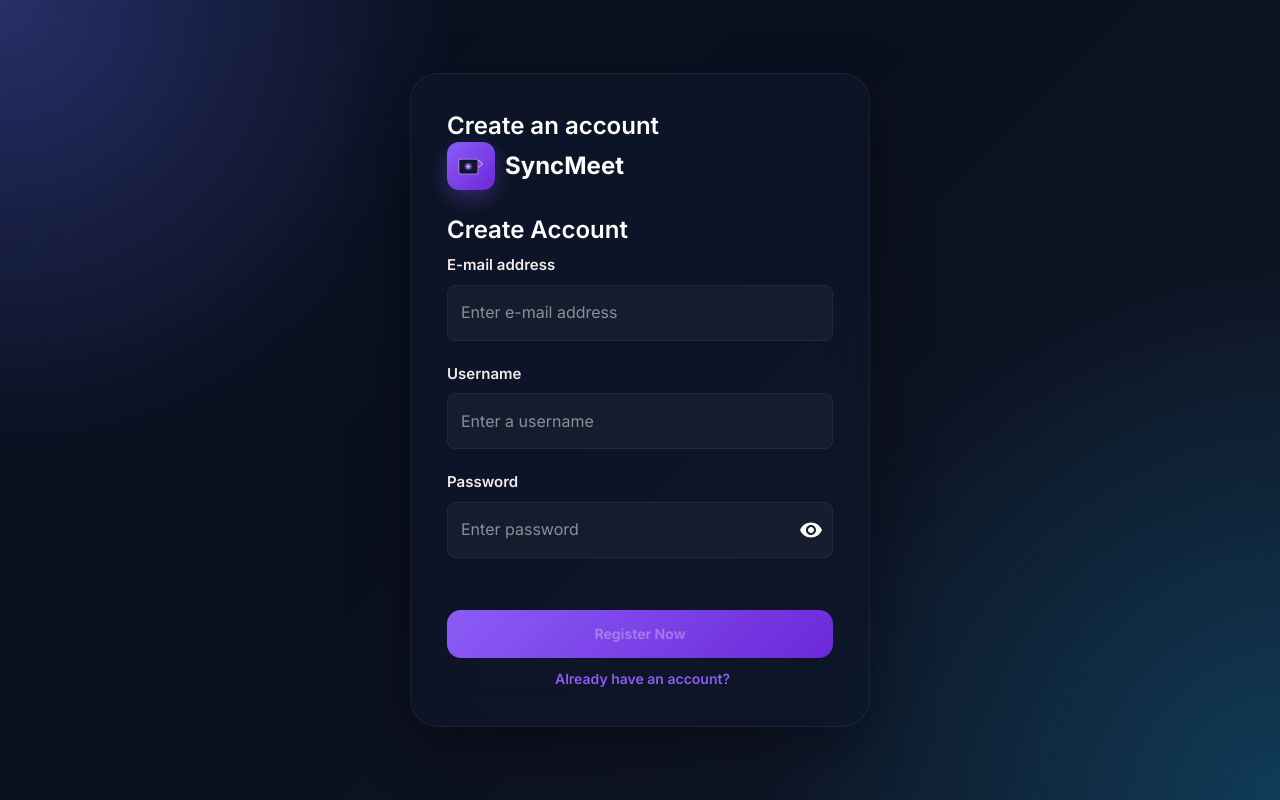
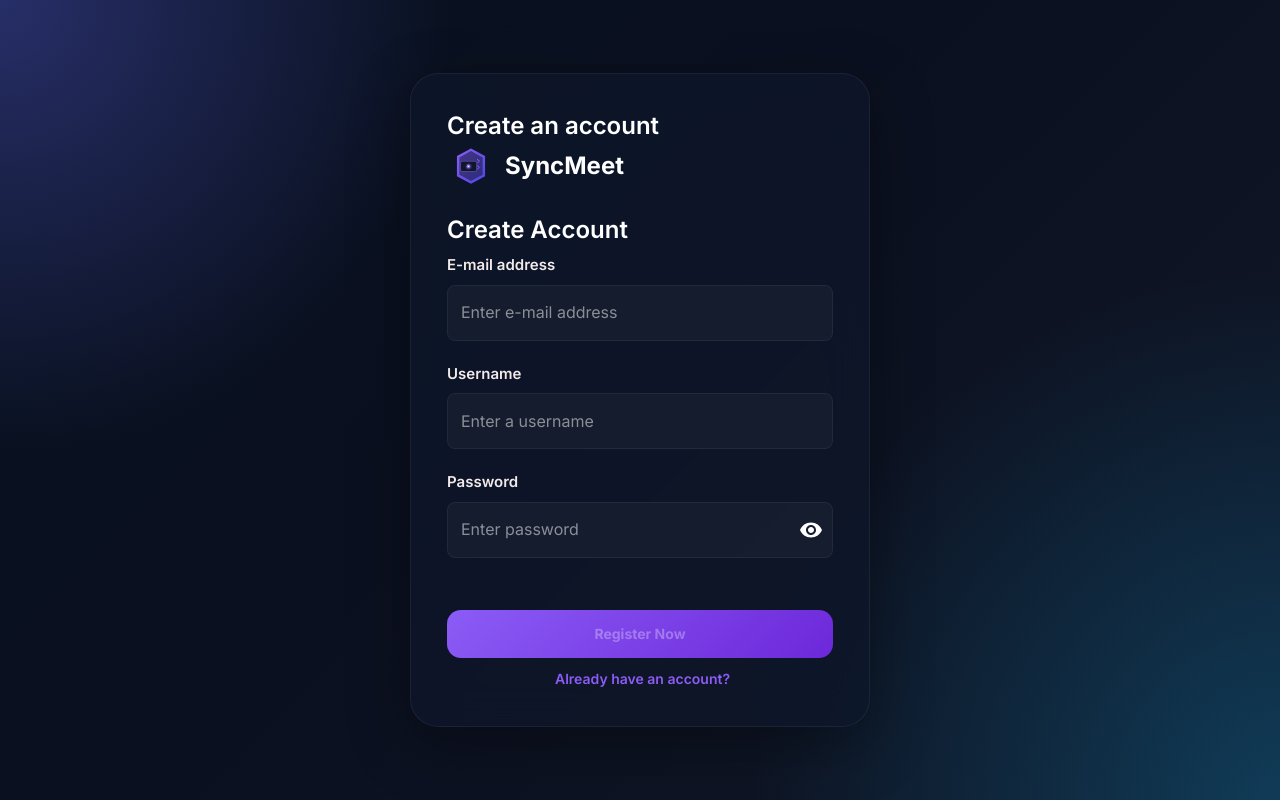
Before and after one commit to Sahil071803/SyncMeet---Video-Confrencing-Application, a React (Vite) app in the folder Frontend/my-app/: page /register in a window 1280 px wide. Built offline with nearby package versions, Linux system fonts and the light colour scheme; no server answers.

Commit message:
redesigned logo: hexagonal badge with camera + play + sync arrows

```diff
--- a/Frontend/my-app/src/Dashboard/SideBar/MainPageButton.jsx
+++ b/Frontend/my-app/src/Dashboard/SideBar/MainPageButton.jsx
@@ -9,20 +9,23 @@ import { styled } from "@mui/system";
 
 import useResponsive from "../../hooks/useResponsive";
 
-const CameraLogo = ({ size = 30 }) => (
-  <svg width={size} height={size * 0.7} viewBox="0 0 280 192" fill="none" xmlns="http://www.w3.org/2000/svg" style={{ position: "relative", zIndex: 2 }}>
-    <rect x="0" y="10" width="220" height="172" rx="28" fill="rgba(255,255,255,0.2)" />
-    <rect x="14" y="24" width="192" height="144" rx="16" fill="#0F172A" />
-    <circle cx="110" cy="96" r="40" fill="rgba(167,139,250,0.3)" />
-    <circle cx="110" cy="96" r="28" fill="url(#logo-lens)" />
-    <circle cx="110" cy="96" r="10" fill="#fff" />
-    <path d="M220 30l40 36-40 36" stroke="rgba(255,255,255,0.5)" strokeWidth="12" strokeLinecap="round" strokeLinejoin="round" />
+const HexLogo = ({ size = 30 }) => (
+  <svg width={size} height={size} viewBox="0 0 512 512" fill="none" xmlns="http://www.w3.org/2000/svg" style={{ position: "relative", zIndex: 2 }}>
     <defs>
-      <linearGradient id="logo-lens" x1="0" y1="0" x2="1" y2="1">
-        <stop offset="0%" stopColor="#A78BFA" />
-        <stop offset="100%" stopColor="#7C3AED" />
+      <linearGradient id="hex-bg" x1="0%" y1="0%" x2="100%" y2="100%">
+        <stop offset="0%" stopColor="#fff" stopOpacity="0.9"/>
+        <stop offset="100%" stopColor="#fff" stopOpacity="0.7"/>
       </linearGradient>
     </defs>
+    <polygon points="256,68 406,148 406,364 256,444 106,364 106,148" fill="rgba(255,255,255,0.22)"/>
+    <polygon points="256,96 380,164 380,348 256,416 132,348 132,164" fill="rgba(15,23,42,0.5)"/>
+    <rect x="140" y="200" width="180" height="120" rx="20" fill="rgba(255,255,255,0.15)"/>
+    <rect x="150" y="210" width="160" height="100" rx="12" fill="#0F172A"/>
+    <circle cx="230" cy="260" r="32" fill="rgba(255,255,255,0.2)"/>
+    <circle cx="230" cy="260" r="20" fill="rgba(255,255,255,0.35)"/>
+    <polygon points="223,250 223,270 241,260" fill="#fff"/>
+    <path d="M326 220l22-16-22-16" fill="none" stroke="rgba(255,255,255,0.4)" strokeWidth="9" strokeLinecap="round" strokeLinejoin="round"/>
+    <path d="M326 254l22-16-22-16" fill="none" stroke="rgba(255,255,255,0.4)" strokeWidth="9" strokeLinecap="round" strokeLinejoin="round" transform="translate(0,34)"/>
   </svg>
 );
 
--- a/Frontend/my-app/src/shared/components/SyncMeetLogo.jsx
+++ b/Frontend/my-app/src/shared/components/SyncMeetLogo.jsx
@@ -9,39 +9,42 @@ const LogoContainer = styled("div")({
 const LogoMark = styled("div")(({ size }) => ({
   width: size || 40,
   height: size || 40,
-  borderRadius: "12px",
-  display: "flex",
-  alignItems: "center",
-  justifyContent: "center",
-  background: "linear-gradient(135deg, #8B5CF6, #6D28D9)",
-  boxShadow: "0 8px 20px rgba(139,92,246,0.3)",
   flexShrink: 0,
   position: "relative",
-  overflow: "hidden",
 }));
 
-const CameraIcon = ({ size }) => (
-  <svg width={size * 0.55} height={size * 0.4} viewBox="0 0 280 192" fill="none" xmlns="http://www.w3.org/2000/svg">
-    <rect x="0" y="10" width="220" height="172" rx="28" fill="rgba(255,255,255,0.2)" />
-    <rect x="14" y="24" width="192" height="144" rx="16" fill="#0F172A" />
-    <circle cx="110" cy="96" r="40" fill="rgba(167,139,250,0.3)" />
-    <circle cx="110" cy="96" r="28" fill="url(#logo-lens)" />
-    <circle cx="110" cy="96" r="10" fill="#fff" />
-    <path d="M220 30l40 36-40 36" stroke="rgba(255,255,255,0.5)" strokeWidth="12" strokeLinecap="round" strokeLinejoin="round" />
-    <defs>
-      <linearGradient id="logo-lens" x1="0" y1="0" x2="1" y2="1">
-        <stop offset="0%" stopColor="#A78BFA" />
-        <stop offset="100%" stopColor="#7C3AED" />
-      </linearGradient>
-    </defs>
-  </svg>
-);
+const HexLogo = ({ size }) => {
+  const s = size || 40;
+  return (
+    <svg width={s} height={s} viewBox="0 0 512 512" fill="none" xmlns="http://www.w3.org/2000/svg">
+      <defs>
+        <linearGradient id="hex-bg" x1="0%" y1="0%" x2="100%" y2="100%">
+          <stop offset="0%" stopColor="#8B5CF6"/>
+          <stop offset="100%" stopColor="#4F46E5"/>
+        </linearGradient>
+        <linearGradient id="hex-accent" x1="0%" y1="0%" x2="100%" y2="100%">
+          <stop offset="0%" stopColor="#A78BFA"/>
+          <stop offset="100%" stopColor="#7C3AED"/>
+        </linearGradient>
+      </defs>
+      <polygon points="256,68 406,148 406,364 256,444 106,364 106,148" fill="url(#hex-bg)"/>
+      <polygon points="256,96 380,164 380,348 256,416 132,348 132,164" fill="rgba(15,23,42,0.55)"/>
+      <rect x="140" y="200" width="180" height="120" rx="20" fill="rgba(167,139,250,0.2)"/>
+      <rect x="150" y="210" width="160" height="100" rx="12" fill="#0F172A"/>
+      <circle cx="230" cy="260" r="32" fill="rgba(167,139,250,0.25)"/>
+      <circle cx="230" cy="260" r="20" fill="url(#hex-accent)"/>
+      <polygon points="223,250 223,270 241,260" fill="#fff"/>
+      <path d="M326 220l22-16-22-16" fill="none" stroke="url(#hex-accent)" strokeWidth="9" strokeLinecap="round" strokeLinejoin="round"/>
+      <path d="M326 254l22-16-22-16" fill="none" stroke="url(#hex-accent)" strokeWidth="9" strokeLinecap="round" strokeLinejoin="round" transform="translate(0,34)"/>
+    </svg>
+  );
+};
 
 const SyncMeetLogo = ({ size = 40, showText = true, textVariant = "full" }) => {
   return (
     <LogoContainer>
       <LogoMark size={size}>
-        <CameraIcon size={size} />
+        <HexLogo size={size} />
       </LogoMark>
       {showText && textVariant === "full" && (
         <div>
```
Also changed, not shown: Frontend/my-app/public/favicon.svg, Frontend/my-app/public/logo-icon.svg.
